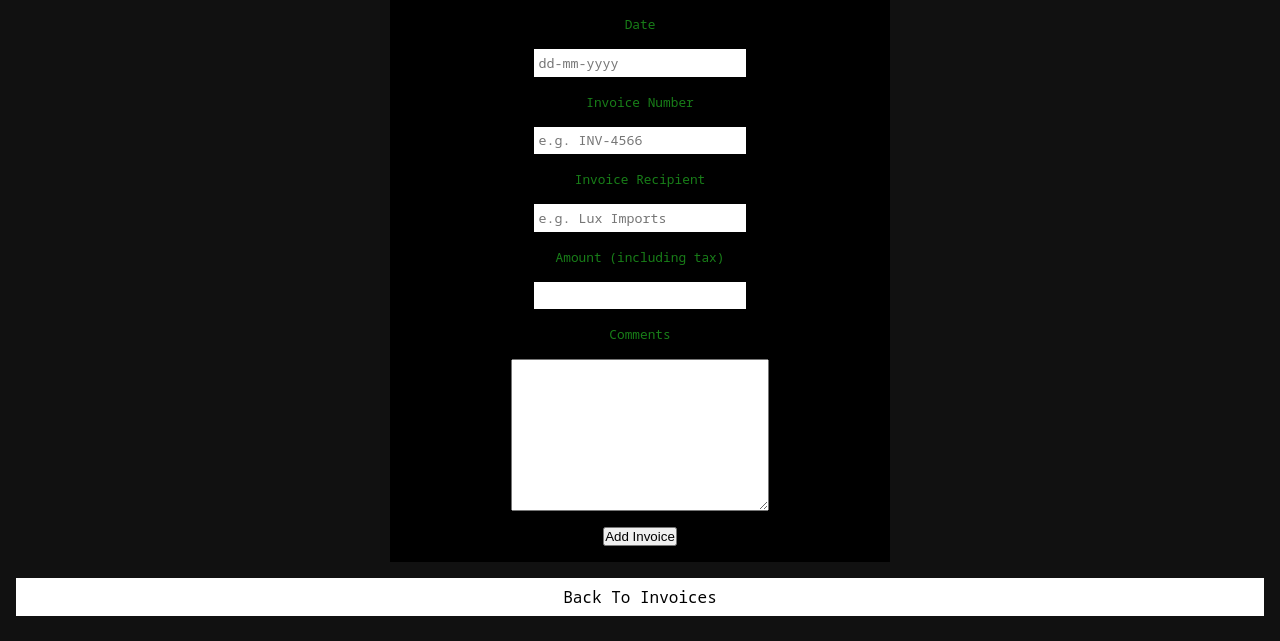
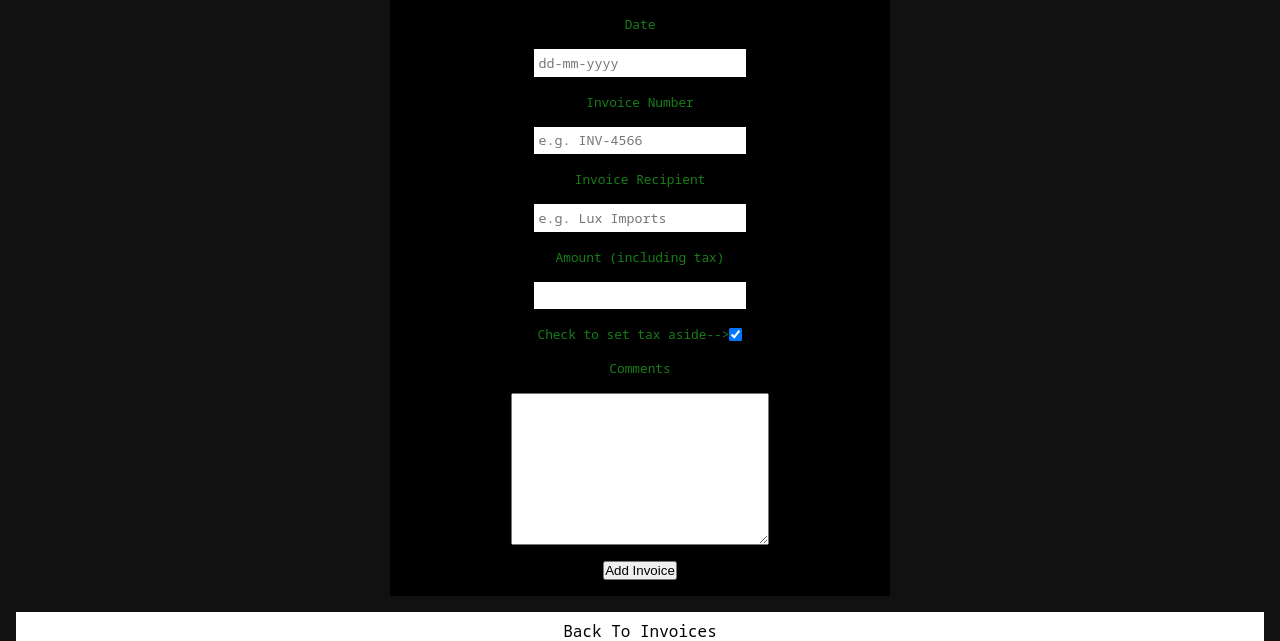
Before and after one commit to Mishalzeera/the-money-manager, a Flask app: page /add_invoice in a window 1280 px wide. Shown: the part 136-777 px from the top of the page. Before the commit the page ends 752 px from the top, so only its background shows below. Run offline with Flask 2, Linux system fonts and the light colour scheme; some libraries are stand-ins or nearby versions.

Commit message:
Checkbox for tax and basic tax calculation for add income.

```diff
--- a/app.py
+++ b/app.py
@@ -122,12 +122,19 @@ def add_invoice():
     if request.method == "POST":
         # convert the currency from euros to cents
         invoice_amount_cents = euros_to_cents(request.form.get("amount_invoiced"))
+        # calculate the amount to set aside for taxes
+        invoice_tax_amount = round(new_invoice_tax(invoice_amount_cents))
+        # calculate the profit amount
+        post_tax_income = round(new_invoice_income(invoice_amount_cents))
         new_invoice = {
             "name": session['user'],
             "date": request.form.get("invoice_date"),
             "invoice_number": request.form.get("invoice_number").lower(),
             "invoice_recipient": request.form.get("invoice_recipient").lower(),
             "amount": invoice_amount_cents,
+            "invoice_tax_amount": invoice_tax_amount,
+            "post_tax_income": post_tax_income,
+            "tax": request.form.get("taxeable"),
             "comments": request.form.get("comments")
         }
         mongo.db.invoices.insert_one(new_invoice)
--- a/templates/add_invoice.html
+++ b/templates/add_invoice.html
@@ -12,6 +12,10 @@
         <input type="text" name="invoice_recipient" id="invoice_recipient" placeholder="e.g. Lux Imports">
         <label for="amount_invoiced">Amount (including tax)</label>
         <input type="number" name="amount_invoiced" id="amount_invoiced" pattern="[0-9]+"  step="0.01" title="Please input numbers only." required>
+        <div class="check-flex" style="display: flex; justify-content: space-between;align-items: center;">
+          <label for="taxeable">Check to set tax aside--> </label>
+          <input type="checkbox" name="taxeable" id="taxeable" checked="checked">
+        </div>
         <label for="comments">Comments</label>
         <textarea name="comments" id="comments" cols="30" rows="10"></textarea>
         <button type="submit">Add Invoice</button>
--- a/templates/invoice.html
+++ b/templates/invoice.html
@@ -17,7 +17,11 @@
   <h2>Invoice Recepient: {{invoice.invoice_recipient | title}}</h2>
   {% endif %}
   <h3>Amount: EU {{ invoice.amount / 100 }}</h3>
-
+    {% if invoice.tax %}
+    <p>Tax was calculated for this entry.</p>
+    {% else %}
+    <p>No tax was calculated for this entry.</p>
+    {%endif%}
   {% if invoice.comments != "" %}
   <p>Additional Comments: {{ invoice.comments }}</p>
   {% endif %}
```
Also changed, not shown: NOTES_TO_MYSELF.md (+7 -0 lines), README.md.
